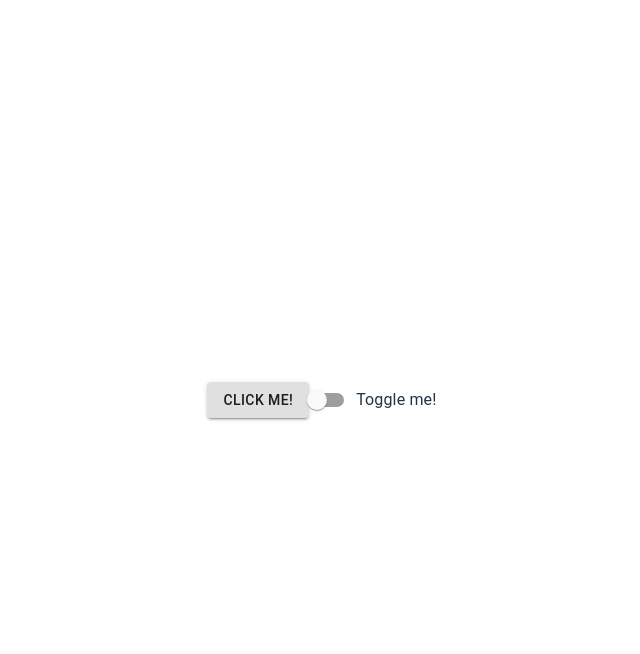
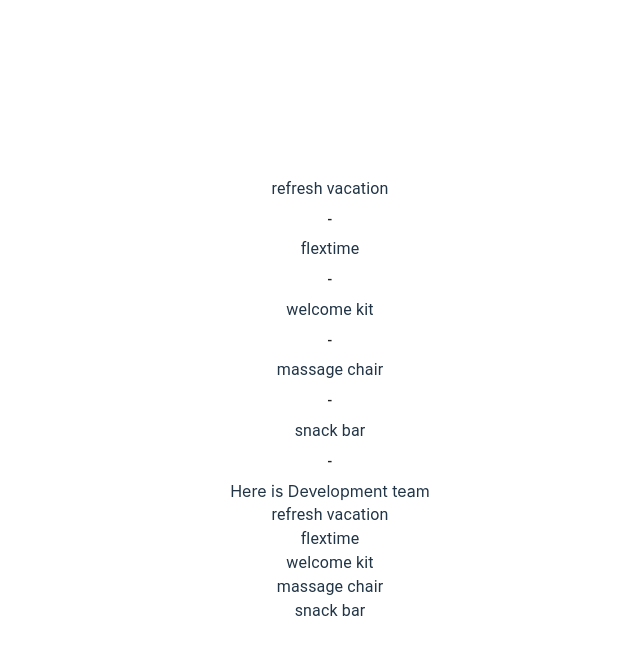
Before and after one commit to Juuuuuuni/front-design-patterns, a React (Vite) app: page / in a window 1280 px wide. Both pictures are taken after a click on the button "Observer Pattern". Shown: the top 654 px of the page, without its empty margins (310-950 px from the left). Built offline with nearby package versions, Linux system fonts and the light colour scheme.

Commit message:
feat: add RuleBook theme

```diff
--- a/src/App.tsx
+++ b/src/App.tsx
@@ -1,8 +1,9 @@
-import { useState } from 'react';
-import './App.css';
-import { ProviderPatternMain } from '~/components/ProviderPattern/ProviderPatternMain';
-import { ObserverPatternMain } from '~/components/ObserverPattern/ObserverPatternMain';
-type Pattern = 'PROVIDER_PATTERN' | 'OBSERVER_PATTERN';
+import { useState } from "react";
+import "./App.css";
+import { ProviderPatternMain } from "~/components/ProviderPattern/ProviderPatternMain";
+import { ObserverPatternMain } from "~/components/ObserverPattern/ObserverPatternMain";
+import { ObserverPatternAboutRuleBook } from "~/components/ObserverPattern/ObserverPatternAboutRuleBook";
+type Pattern = "PROVIDER_PATTERN" | "OBSERVER_PATTERN";
 
 function App() {
   const [chapter, setChapter] = useState<Pattern | null>(null);
@@ -11,18 +12,18 @@ function App() {
     return (
       <div width="1200px" height="800px" background="red">
         Choose
-        <button onClick={() => setChapter('PROVIDER_PATTERN')}>
+        <button onClick={() => setChapter("PROVIDER_PATTERN")}>
           Provider Pattern
         </button>
-        <button onClick={() => setChapter('OBSERVER_PATTERN')}>
+        <button onClick={() => setChapter("OBSERVER_PATTERN")}>
           Observer Pattern
         </button>
       </div>
     );
-  } else if (chapter === 'PROVIDER_PATTERN') {
+  } else if (chapter === "PROVIDER_PATTERN") {
     return <ProviderPatternMain />;
-  } else if (chapter === 'OBSERVER_PATTERN') {
-    return <ObserverPatternMain />;
+  } else if (chapter === "OBSERVER_PATTERN") {
+    return <ObserverPatternAboutRuleBook />;
   }
 }
 
--- /dev/null
+++ b/src/components/ObserverPattern/DevelopmentTeam.tsx
@@ -0,0 +1,20 @@
+import { Box, Button, Typography } from "@material-ui/core";
+import { useEffect, useState } from "react";
+import { RuleBook } from "~/components/ObserverPattern/RoolBook";
+
+export const DevelopmentTeam = () => {
+  const [companyRegulations, setCompanyRegulations] = useState<string[]>([]);
+
+  useEffect(() => {
+    RuleBook.instance.subscribe(setCompanyRegulations);
+  }, []);
+
+  return (
+    <Box sx={{ background: "grey" }}>
+      <Box>Here is Development team</Box>
+      {companyRegulations.map((reguldation, index) => (
+        <Typography key={index}>{reguldation}</Typography>
+      ))}
+    </Box>
+  );
+};
--- /dev/null
+++ b/src/components/ObserverPattern/HRTeam.tsx
@@ -0,0 +1,38 @@
+import { Fragment, useEffect, useState } from "react";
+import { Button, TextField, Typography } from "@material-ui/core";
+import { RuleBook } from "~/components/ObserverPattern/RoolBook";
+
+const defaultRules = [
+  "refresh vacation",
+  "flextime",
+  "welcome kit",
+  "massage chair",
+  "snack bar",
+] as const;
+
+export const HRTeam = () => {
+  const [rules, setRules] = useState<string[]>(defaultRules);
+
+  const onRemoveRule = (removedRule: string) => {
+    const unRemovedRules = rules.filter((rule) => rule !== removedRule);
+
+    setRules(unRemovedRules);
+    RuleBook.instance.notify(unRemovedRules);
+  };
+
+  useEffect(() => {
+    // RuleBook.instance.subscribe(setRules);
+    RuleBook.instance.notify(defaultRules);
+  }, []);
+
+  return (
+    <Fragment>
+      {rules.map((rule, index) => (
+        <Fragment key={index}>
+          <Typography>{rule}</Typography>{" "}
+          <Button onClick={() => onRemoveRule(rule)}>-</Button>
+        </Fragment>
+      ))}
+    </Fragment>
+  );
+};
--- /dev/null
+++ b/src/components/ObserverPattern/ObserverPatternAboutRuleBook.tsx
@@ -0,0 +1,38 @@
+import { ToastContainer, toast } from "react-toastify";
+import { Observable } from "~/components/ObserverPattern/Observable";
+import "react-toastify/dist/ReactToastify.css";
+import { Button, FormControlLabel, Switch } from "@material-ui/core";
+import { HRTeam } from "~/components/ObserverPattern/HRTeam";
+import { DevelopmentTeam } from "~/components/ObserverPattern/DevelopmentTeam";
+
+const logger = (data) => {
+  console.log(`${Date.now()} ${data}`);
+};
+
+const toastify = (data) => {
+  toast(data, {
+    position: toast.POSITION.BOTTOM_RIGHT,
+    closeButton: false,
+    autoClose: 2000,
+  });
+};
+
+Observable.instance.subscribe(logger);
+Observable.instance.subscribe(toastify);
+
+export const ObserverPatternAboutRuleBook = () => {
+  const onClickButton = () => {
+    Observable.instance.notify("Button Clicked!!!");
+  };
+
+  const onClickToggle = () => {
+    Observable.instance.notify("Toggle Clicked!!!!!!!!!!!");
+  };
+
+  return (
+    <div className="App">
+      <HRTeam />
+      <DevelopmentTeam />
+    </div>
+  );
+};
--- /dev/null
+++ b/src/components/ObserverPattern/RoolBook.ts
@@ -0,0 +1,22 @@
+export type RuleObserver = (rules: string[]) => void;
+
+class RuleBook {
+  static instance: RuleBook;
+  private observers: RuleObserver[] = [];
+
+  constructor() {
+    this.observers = [];
+  }
+
+  subscribe(observer: RuleObserver) {
+    this.observers.push(observer);
+  }
+
+  notify(rules: string[]) {
+    this.observers.forEach((observer) => observer(rules));
+  }
+}
+
+RuleBook.instance = new RuleBook();
+
+export { RuleBook };
```
Also changed, not shown: src/components/ObserverPattern/Alchera.tsx (added, +15 -0 lines).
